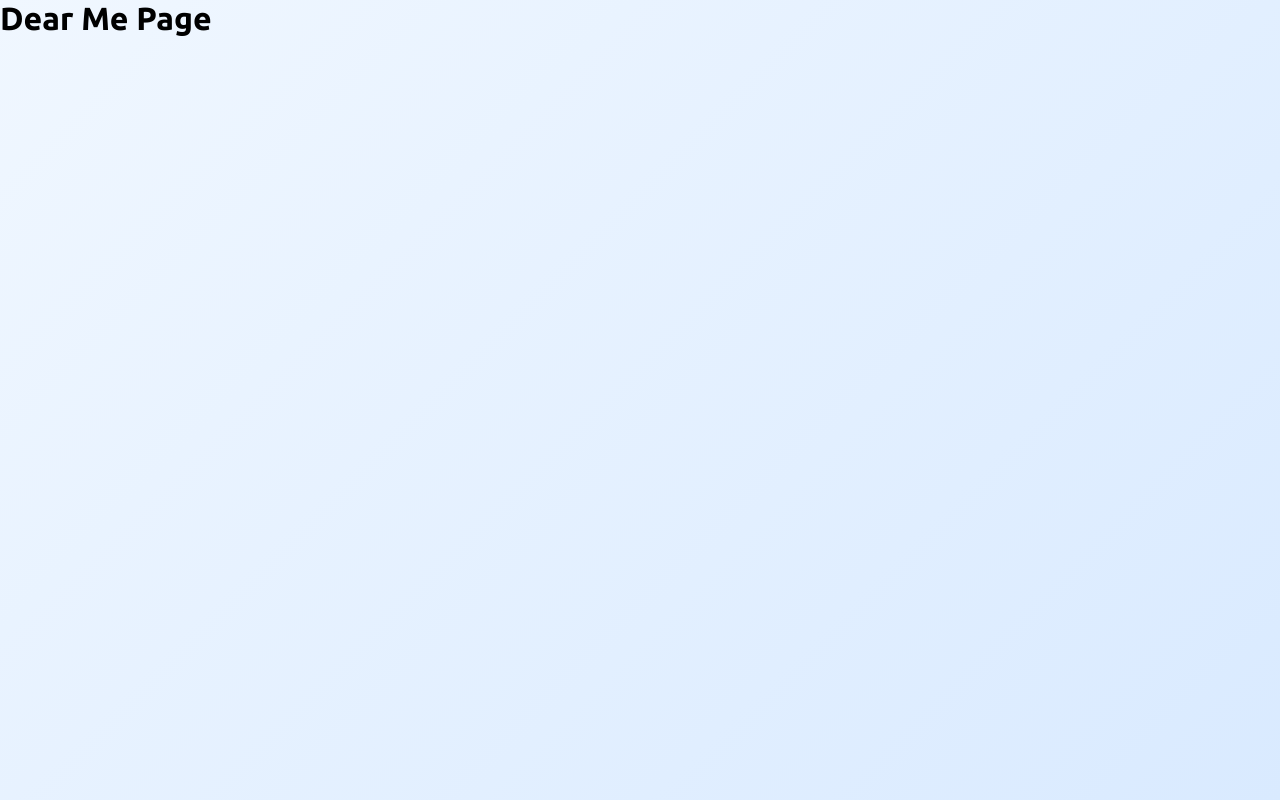
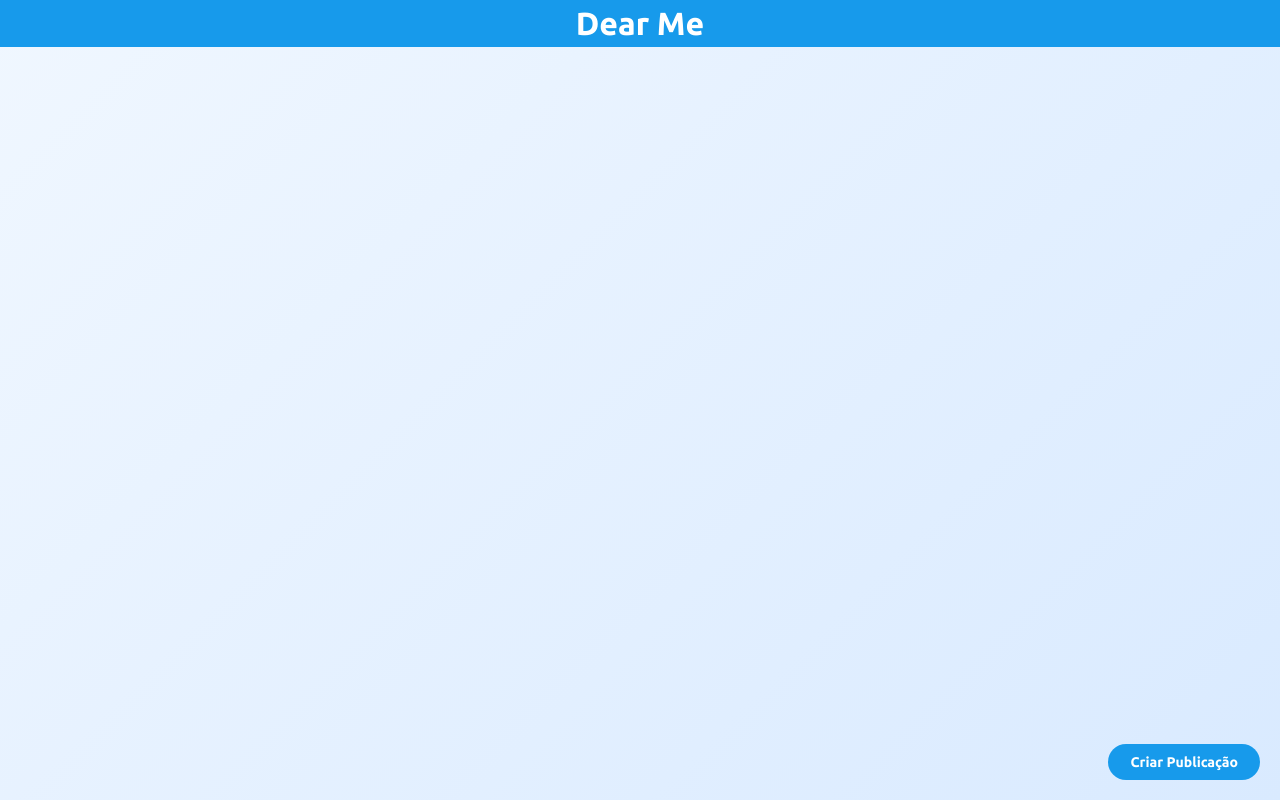
Before and after one commit to alexandrehcr/proj-aui-ispg-25, a React (Vite) app in the folder frontend/: page /Feed in a window 1280 px wide. Built offline with nearby package versions, Linux system fonts and the light colour scheme.

Commit message:
add button for create post

```diff
--- a/frontend/src/pages/Auth/Auth.jsx
+++ b/frontend/src/pages/Auth/Auth.jsx
@@ -36,30 +36,47 @@ function Auth() {
         }
     };
     // login
-    const [identifier, setIdentifier] = useState("");
-    const [pass, setPass] = useState("");
+    // const [identifier, setIdentifier] = useState("");
+    // const [pass, setPass] = useState("");
+    // const navigate = useNavigate();
+
+    // const submitlogin = async (e) => {
+    //     e.preventDefault();
+    //     try {
+    //         const response = await axios.post("http://localhost:5000/login", {
+    //             username: identifier,
+    //             password: pass
+    //         });
+
+    //         if (response.status === 200) {
+    //             console.log("Login bem sucedido:", response.data);
+    //             navigate("/Feed");
+    //         } else {
+    //             console.error("Credenciais inválidas");
+    //             alert("Credenciais inválidas");
+    //         }
+
+    //     } catch (err) {
+    //         console.error(err);
+    //         alert("Erro no login");
+    //     }
+    // };
+
+    //login teste
+    const [identifier, setIdentifier] = useState("teste");
+    const [pass, setPass] = useState("123456");
     const navigate = useNavigate();
 
-    const submitlogin = async (e) => {
-        e.preventDefault();
-        try {
-            const response = await axios.post("http://localhost:5000/login", {
-                username: identifier,
-                password: pass
-            });
+    const submitlogin = (e) => {
+    e.preventDefault();
 
-            if (response.status === 200) {
-                console.log("Login bem sucedido:", response.data);
-                navigate("/Feed");
-            } else {
-                console.error("Credenciais inválidas");
-                alert("Credenciais inválidas");
-            }
-
-        } catch (err) {
-            console.error(err);
-            alert("Erro no login");
-        }
+    // usuário de teste
+    if (identifier === "teste" && pass === "123456") {
+        console.log("Login de teste OK");
+        navigate("/Feed");
+    } else {
+        alert("Credenciais inválidas");
+    }
     };
 
     return (
--- a/frontend/src/pages/Feed/DearMe.jsx
+++ b/frontend/src/pages/Feed/DearMe.jsx
@@ -1,10 +1,44 @@
-import React from "react";
+import React, { useState } from "react";
+import "./style.css";
+
 export default DearMe;
 
 function DearMe() {
+
+    const [modalAberto, setModalAberto] = useState(false);
+
+    const abrirModal = () => setModalAberto(true);
+    const fecharModal = () => setModalAberto(false);
+
+
     return (
-        <div>
-            <h1>Dear Me Page</h1>
+        <div className="DearME">
+            <div className="dear-header">
+                <header>
+                    <h1>Dear Me</h1>
+                </header>
+            </div>
+            <div className="create-post">
+                <button onClick={abrirModal}>Criar Publicação</button>
+            </div>
+
+            {modalAberto && (
+            <>
+            <div className="overlay" onClick={fecharModal}></div>
+            <div className="formPost">
+
+                <h2>Formulário de Publicação</h2>
+                    <form className="modal-form">
+                        <input type="text" placeholder="Título" />
+                        <textarea placeholder="Escreva sua publicação..."></textarea>
+                        <input type="file" />
+                        <button type="submit">Publicar</button>
+                    </form>
+                <button onClick={fecharModal}>X</button>
+            </div>
+            </>
+            )}
+
         </div>
     );
 }
--- /dev/null
+++ b/frontend/src/pages/Feed/style.css
@@ -0,0 +1,126 @@
+@import url('https://fonts.googleapis.com/css2?family=Ubuntu:ital,wght@0,300;0,400;0,500;0,700;1,300;1,400;1,500;1,700&display=swap');
+
+* {
+    margin: 0;
+    padding: 0;
+    box-sizing: border-box;
+    font-family: "Ubuntu", sans-serif;
+}
+
+body {
+    background: linear-gradient(135deg, #f0f7ff 0%, #d9eaff 100%) fixed;
+    min-height: 100vh;
+}
+
+.dear-header {
+    background: #179AEB;
+    padding: 5px;
+    color: #fff;
+    display: flex;
+    justify-content: center;
+    position: relative;
+}
+
+.dear-header header {
+    width: 100%;
+    display: flex;
+    justify-content: center;
+    align-items: center;
+}
+
+.create-post button{
+    display: inline-flex;
+    align-items: center;
+    gap: 8px;
+    padding: 10px 22px;
+    border-radius: 999px;
+    border: none;
+    font-size: 14px;
+    font-weight: bolder;
+    color: #fff;
+    background: #179AEB;
+    cursor: pointer;
+    position: fixed;
+    bottom: 20px;
+    right: 20px;
+    transition: background 0.2s;
+}
+
+.create-post button:hover {
+    background-color: #147dbf;
+}
+
+.overlay {
+    position: fixed;
+    top: 0;
+    left: 0;
+    width: 100%;
+    height: 100%;
+    background: rgba(0, 0, 0, 0.6); /* fundo escuro semi-transparente */
+    z-index: 1; /* atrás do modal */
+}
+.formPost {
+    position: fixed;
+    top: 50%;
+    left: 50%;
+    transform: translate(-50%, -50%);
+    background: #fff;
+    padding: 30px;
+    border-radius: 10px;
+    width: 400px;
+    max-width: 90%;
+    z-index: 2;
+    box-shadow: 0 5px 15px rgba(0,0,0,0.3);
+}
+
+.formPost h2 {
+    margin-bottom: 20px;
+    text-align: center;
+    font-size: 1.5rem;
+}
+
+.modal-form {
+    display: flex;
+    flex-direction: column;
+    gap: 15px;
+}
+
+.modal-form input[type="text"],
+.modal-form textarea,
+.modal-form input[type="file"] {
+    padding: 10px;
+    font-size: 1rem;
+    border: 1px solid #ccc;
+    border-radius: 5px;
+}
+
+.modal-form textarea {
+    resize: vertical;
+    min-height: 80px;
+}
+
+.modal-form button,
+.formPost > button {
+    padding: 10px;
+    font-size: 1rem;
+    border: none;
+    border-radius: 5px;
+    cursor: pointer;
+}
+
+.modal-form button {
+    background-color: #007bff;
+    color: #fff;
+}
+
+.modal-form button:hover {
+    background-color: #0056b3;
+}
+.formPost > button {
+    margin-top: 15px;
+    background-color: #ccc;
+}
+
+.formPost > button:hover {
+    background-color: #aaa;
+}
```
Also changed, not shown: frontend/src/index.css (line endings or trailing spaces).
